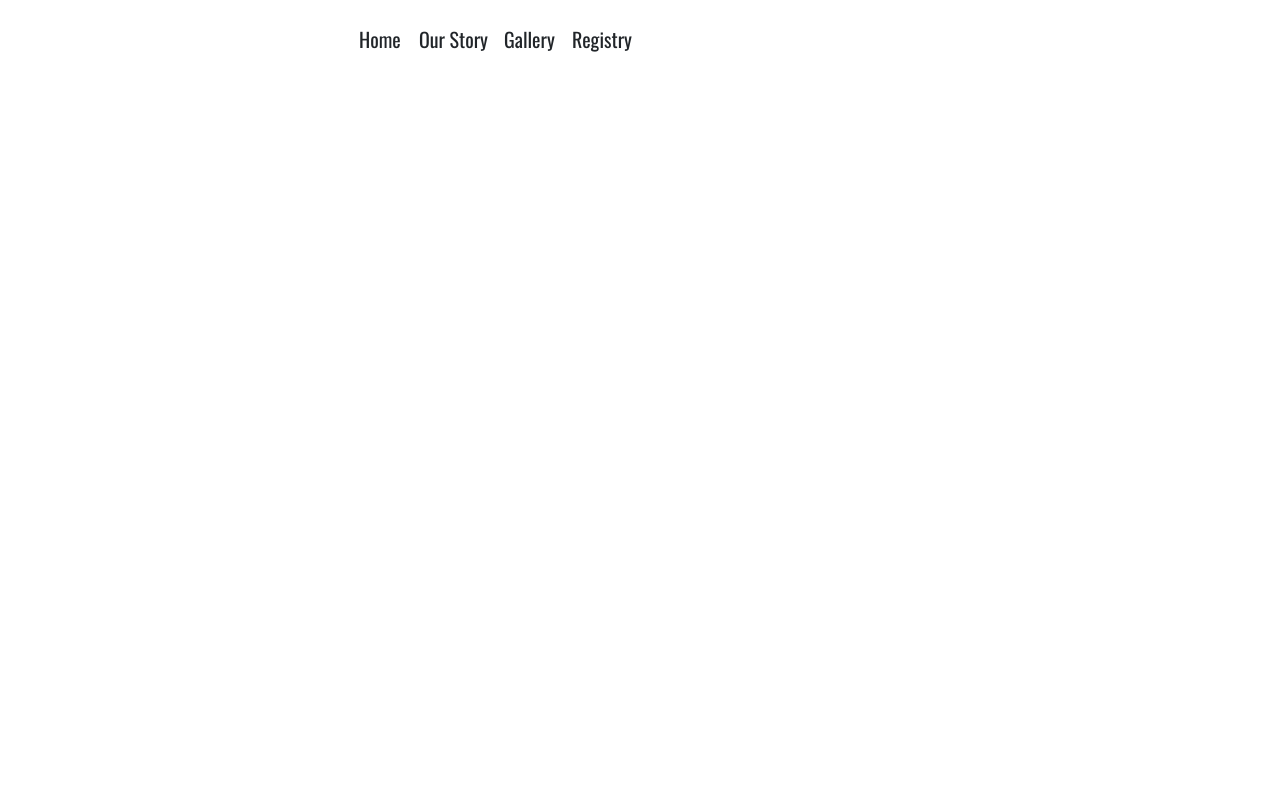
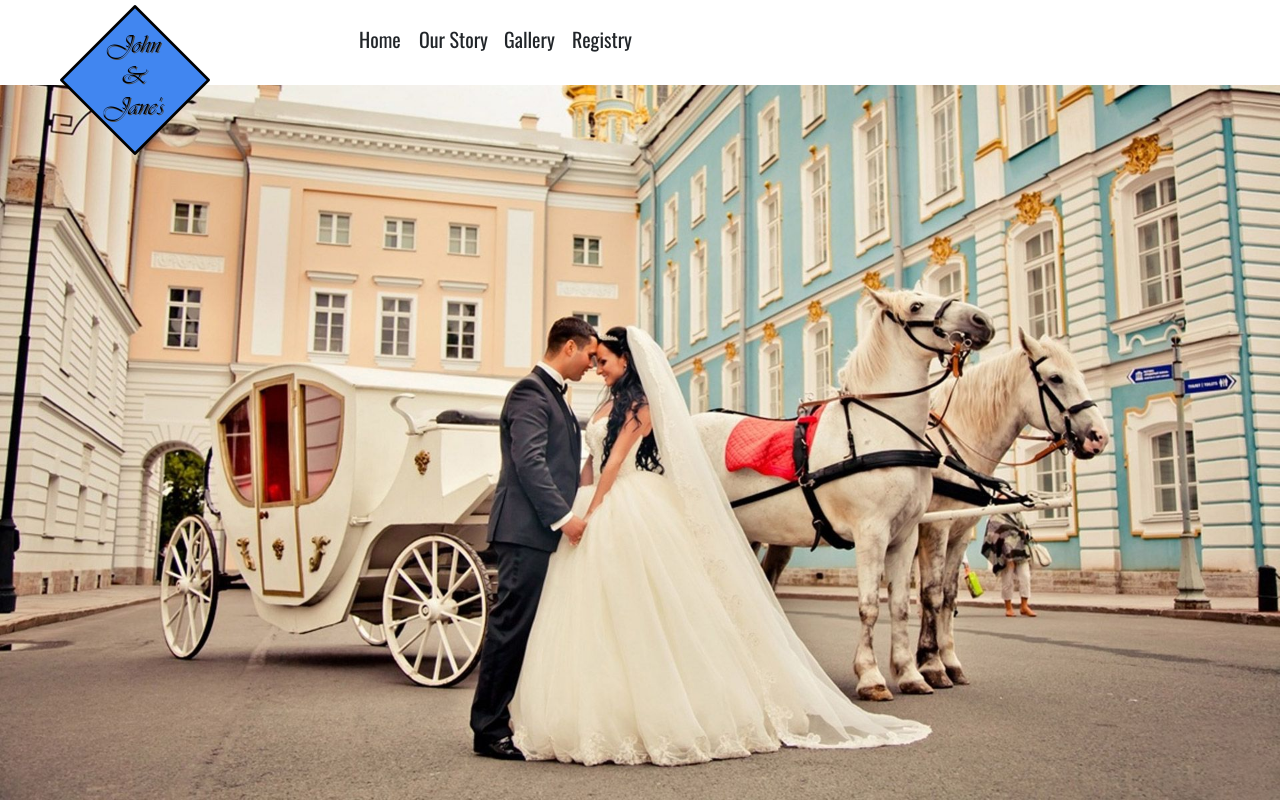
Before and after one commit to imJMaximo/WeddingWebsite, a plain HTML site: page Home Page.html in a window 1280 px wide. Drawn offline with nearby package versions, Linux system fonts and the light colour scheme.

Commit message:
add background picture

```diff
--- a/Home Page.html
+++ b/Home Page.html
@@ -8,6 +8,7 @@
 
 	<body>
 		<div class="header">
+			<img src="blue-diamond-2-hi.png" width="150" height="150">
 
 			<div class="home-button">
 				Home
@@ -25,6 +26,5 @@
 				Registry
 			</div>
 		</div>
-
 	</body>
 </html>
--- a/style.css
+++ b/style.css
@@ -1,9 +1,30 @@
+html, body{
+  /* The image used */
+  background-image: url("wedding.jpg");
+
+  /* Full height */
+  height: 100%;
+  width: 100%;
+
+  /* Center and scale the image nicely */
+  background-position: center;
+  background-repeat: no-repeat;
+  background-size: cover;
+}
 
 .header{
   width: 100%;
   background-color: white;
   overflow: hidden;
   height: 85px;
+}
+
+img{
+  margin-left: 60px;
+  margin-top: 5px;
+  margin-right: 20px;
+  float: left;
+  position: absolute;
 }
 
 .home-button{
```
Also changed, not shown: blue-diamond-2-hi.png (added), wedding.jpg (added).
